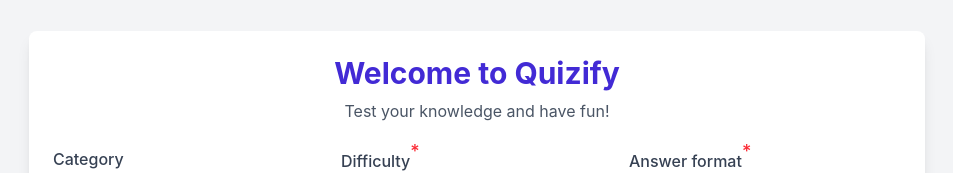
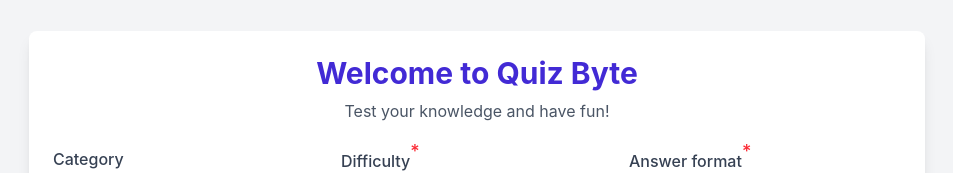
Before and after one commit to Ndungu-Muigai/quiz-app, a React (Vite) app: page / in a window 1280 px wide. Shown: the part 184-357 px from the top of the page, without its empty margins (163-1116 px from the left). Built offline with nearby package versions, Linux system fonts and the light colour scheme; no server answers.

Commit message:
Changed the app name in the intro page

```diff
--- a/src/Pages/Generate Questions.jsx
+++ b/src/Pages/Generate Questions.jsx
@@ -74,7 +74,7 @@
 
     return (
         <div className="w-full max-w-4xl bg-white shadow-lg rounded-lg p-6">
-            <h1 className="text-3xl font-bold text-center text-primary">Welcome to Quizify</h1>
+            <h1 className="text-3xl font-bold text-center text-primary">Welcome to Quiz Byte</h1>
             <p className="text-center text-gray-600 mt-2">Test your knowledge and have fun!</p>
 
             <form onSubmit={getQuestions} className="mt-6">
```
